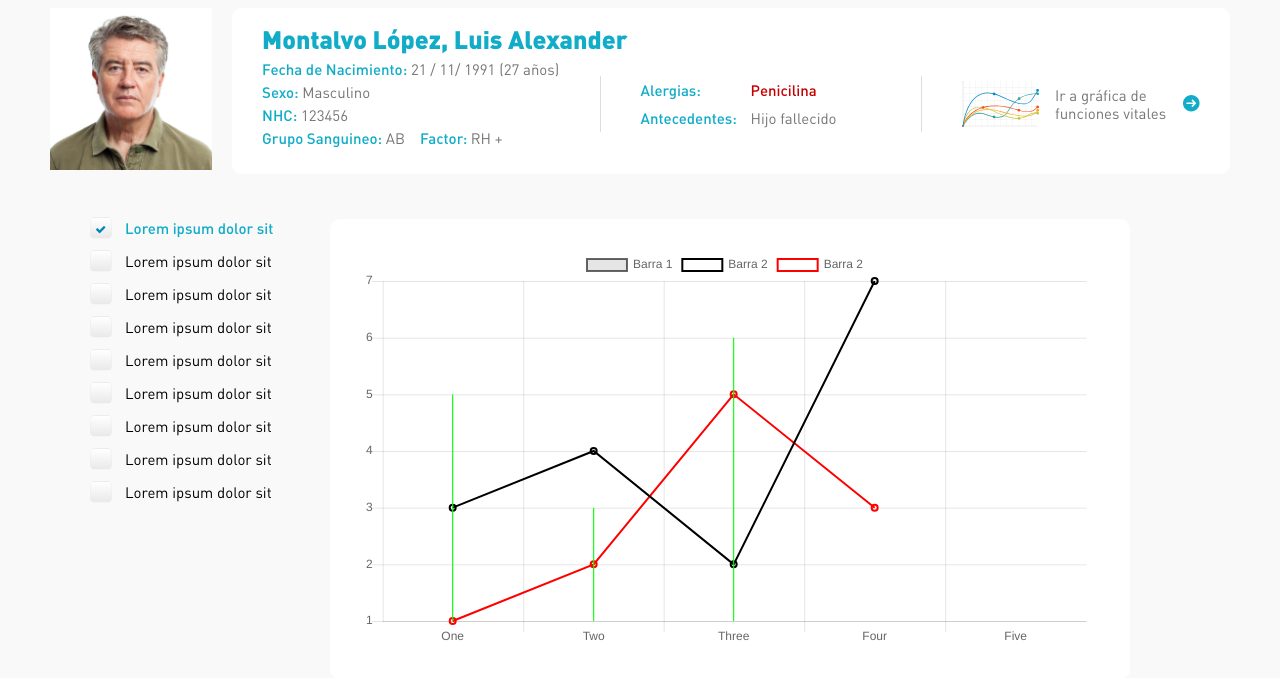
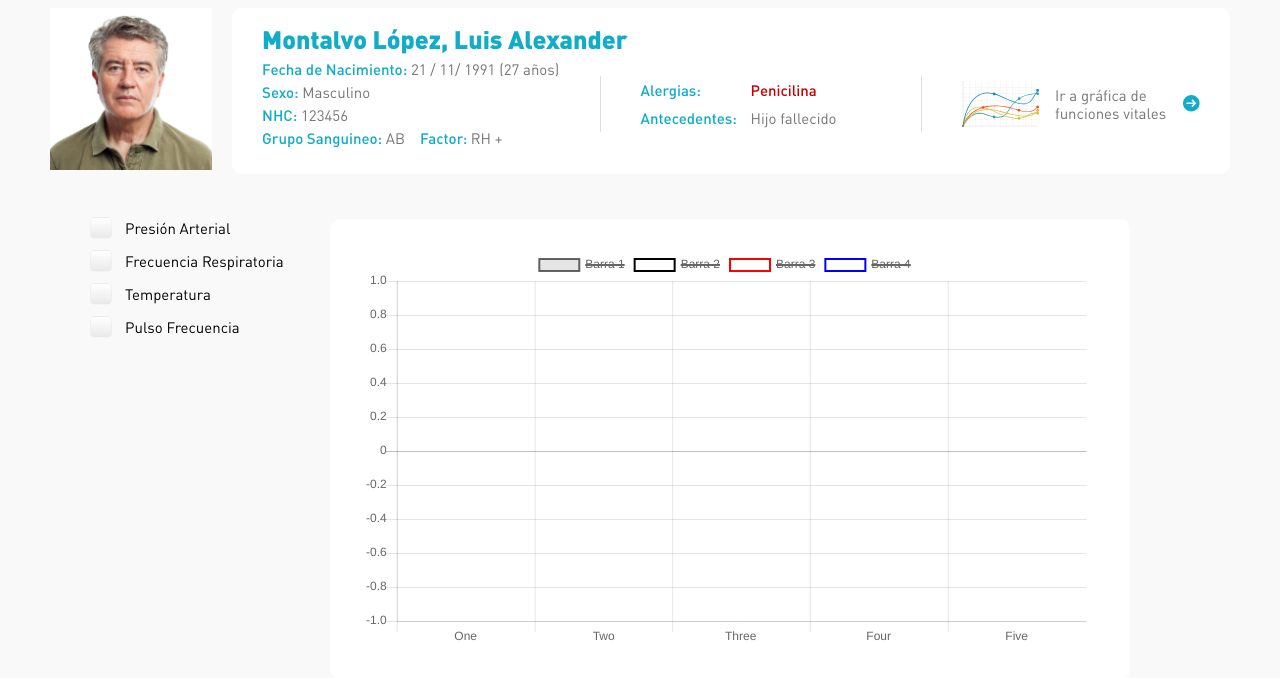
Before and after one commit to Loadcircle/Auna-portal-medico, a plain HTML site: page portal_graph.html in a window 1280 px wide. Shown: the part 72-750 px from the top of the page. Drawn offline with Linux system fonts and the light colour scheme.

Commit message:
graficas listas

```diff
--- a/portal_graph.html
+++ b/portal_graph.html
@@ -196,55 +196,38 @@
 
         <div class="layout_graph">
             <div class="select_graph only_desktop">
-                <label for="item_1" class="active">
+                <label for="item_1">
                     <input type="checkbox" id="item_1" name="item_1">
-                        Lorem ipsum dolor sit
+                        Presión Arterial
                 </label>
                 <label for="item_2" class="">
                     <input type="checkbox" id="item_2" name="item_2">
-                        Lorem ipsum dolor sit
+                        Frecuencia Respiratoria
                 </label>
                 <label for="item_3" class="">
                     <input type="checkbox" id="item_3" name="item_3">
-                        Lorem ipsum dolor sit
+                        Temperatura
                 </label>
                 <label for="item_4" class="">
                     <input type="checkbox" id="item_4" name="item_4">
-                        Lorem ipsum dolor sit
-                </label>
-                <label for="item_5" class="">
-                    <input type="checkbox" id="item_5" name="item_5">
-                        Lorem ipsum dolor sit
-                </label>
-                <label for="item_6" class="">
-                    <input type="checkbox" id="item_6" name="item_6">
-                        Lorem ipsum dolor sit
-                </label>
-                <label for="item_7" class="">
-                    <input type="checkbox" id="item_7" name="item_7">
-                        Lorem ipsum dolor sit
-                </label>
-                <label for="item_8" class="">
-                    <input type="checkbox" id="item_8" name="item_8">
-                        Lorem ipsum dolor sit
-                </label>
-                <label for="item_9" class="">
-                    <input type="checkbox" id="item_9" name="item_9">
-                        Lorem ipsum dolor sit
+                        Pulso Frecuencia
                 </label>
             </div>
             <div class="graph_view">
-                <p class="blue only_mobile">Frecuencia cardiaca</p>
+                <p class="blue only_mobile">Presión Arterial</p>
                 <canvas id="myChart" width="400" height="400"></canvas>
             </div>
             <div class="graph_view only_mobile">
-                <p class="blue only_mobile">Frecuencia cardiaca</p>
+                <p class="blue only_mobile">Frecuencia Respiratoria</p>
+                <canvas id="" width="400" height="400"></canvas>
             </div>
             <div class="graph_view only_mobile">
-                <p class="blue only_mobile">Frecuencia cardiaca</p>
+                <p class="blue only_mobile">Temperatura</p>
+                <canvas id="" width="400" height="400"></canvas>
             </div>
             <div class="graph_view only_mobile">
-                <p class="blue only_mobile">Frecuencia cardiaca</p>
+                <p class="blue only_mobile">Pulso Frecuencia</p>
+                <canvas id="" width="400" height="400"></canvas>
             </div>
         </div>
 
@@ -271,24 +254,34 @@
 
 
             /*Graph*/
-                var ctx = document.getElementById("myChart").getContext('2d');
-                var myChart = new Chart(ctx, {
-                    type: 'bar',
-                    data: {
-                        labels: ["One", "Two", "Three", "Four", "Five"],
-                        datasets: [{
+            //Grafica principal
+            let ctx = document.getElementById("myChart").getContext('2d');
+
+            //Graficas de telefono
+            let ctxs = document.querySelectorAll('canvas');
+
+
+            const labels =  ["One", "Two", "Three", "Four", "Five"];
+            let hidden_var = true;
+            if(window.innerWidth < 1025){
+                hidden_var = false;
+            }
+
+            let dataset_1 = {
                             label: 'Barra 1',
                             data: [5, 3, 6],
+                            hidden: hidden_var,
                             borderColor: [
                                 '#00FF00 ',
                                 '#00FF00 ',
                                 '#00FF00 ',
                             ],
-                            borderWidth: 2
-                        },
-                        {
+                            borderWidth: 2,
+                            type: 'bar',
+                        };
+            let dataset_2 = {
                             label: 'Barra 2',
-                            hidden: false,
+                            hidden: hidden_var,
                             lineTension: 0,
                             data: [3, 4, 2, 7],
                             backgroundColor: [
@@ -299,11 +292,10 @@
                             ],
                             borderWidth: 2,
                             type: 'line',
-
-                        },
-                        {
-                            label: 'Barra 2',
-                            hidden: false,
+                        };
+            let dataset_3 = {
+                            label: 'Barra 3',
+                            hidden: hidden_var,
                             lineTension: 0,
                             data: [1, 2, 5, 3],
                             backgroundColor: [
@@ -315,9 +307,26 @@
                             borderWidth: 2,
                             type: 'line',
 
-                        }]
-                    },
-                    options: {
+                        };
+            let dataset_4 = {
+                            label: 'Barra 4',
+                            hidden: hidden_var,
+                            lineTension: 0,
+                            data: [3, 6, 2, 3],
+                            backgroundColor: [
+                                'rgba(0, 0, 0, 0)'
+                            ],
+                            borderColor: [
+                                '#00f ',
+                            ],
+                            borderWidth: 2,
+                            type: 'line',
+
+                        };
+
+            let all_datasets = [dataset_1, dataset_2, dataset_3, dataset_4];
+
+            let options = {
                         responsive:true,
                         maintainAspectRatio: false,
                         aspectRatio: 2,
@@ -329,10 +338,71 @@
                                 barPercentage:0.01,
                             }]
                         },
-                    }
+                    };
+
+                let buttons_graph = document.querySelectorAll('.select_graph  > label > input');
+
+                buttons_graph.forEach(function(j, v){
+                    j.addEventListener('click', function(){
+                        ole(v);
+                    });
                 });
 
+                function ole(k){
+                    if(myChart.data.datasets[k].hidden == true){
+                        myChart.data.datasets[k].hidden = false;
+                    }else{
+                        myChart.data.datasets[k].hidden = true;
+                    }
+                    myChart.update();
+                }
+
+
+
+            if(window.innerWidth > 1025){
+            hidden_var = true;
+                var myChart = new Chart(ctx, {
+                    type: 'bar',
+                    data: {
+                        labels: labels,
+                        datasets: all_datasets
+                    },
+                    options: options
+                });
+            }
+
+            if(window.innerWidth < 1025){
+
+            hidden_var = false;
+
+                ctxs.forEach(function(c, v){
+
+
+                new Chart(c.getContext('2d'), {
+                    type: 'bar',
+                    data: {
+                        labels: labels,
+                        datasets: [all_datasets[v]]
+                    },
+                    options: options
+                });
+
+
+                })
+
+
+
+
+
+
+            }
+
+
+
+
         })()
+
+
     </script>
 </body>
 </html>
--- a/styles/portal_graph.css
+++ b/styles/portal_graph.css
@@ -167,6 +167,7 @@
         height: 250px;
         padding-bottom: 60px;
         box-sizing: border-box;
+        display: block!important;
     }
     #portal_graph .layout_graph{
         flex-direction: column;
```
